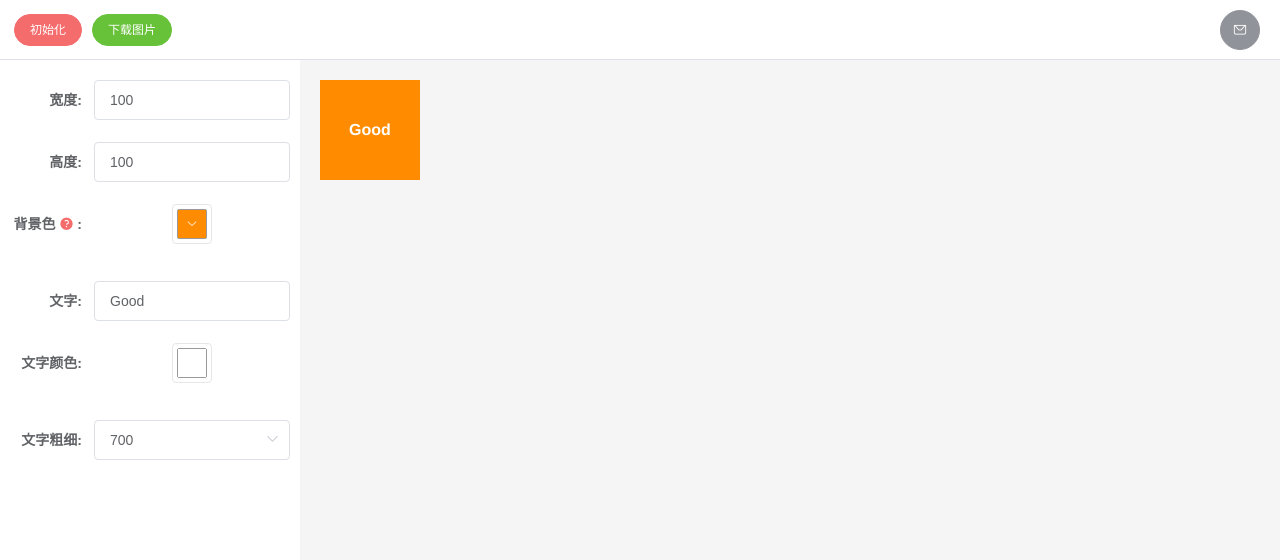
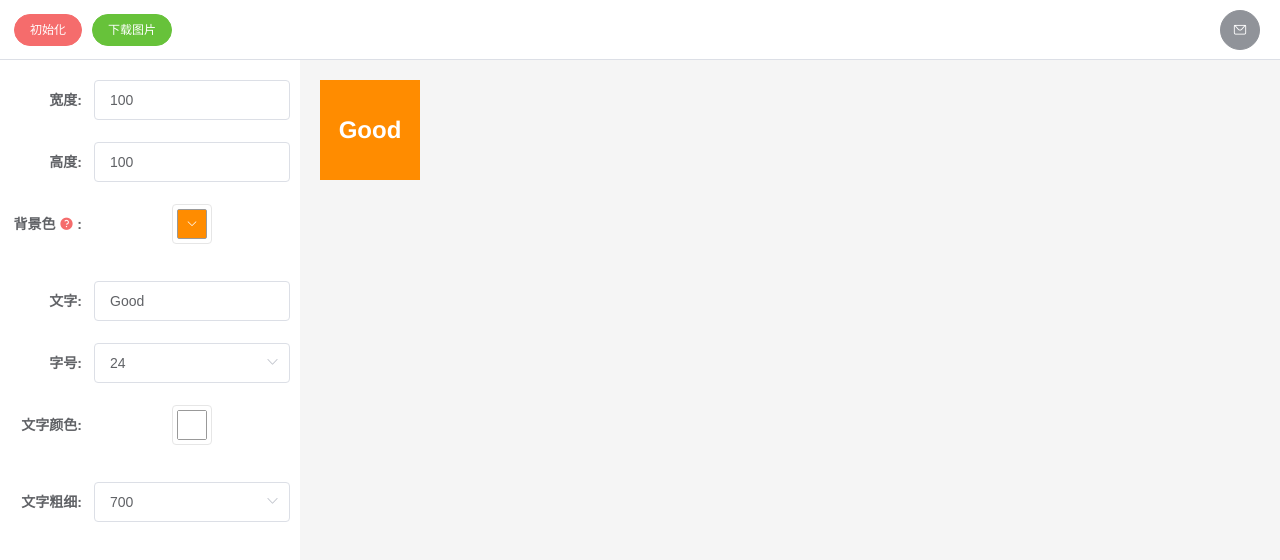
Before and after one commit to itzhenzichao/dom-conversion-picture, a Vue app: page /#/ in a window 1280 px wide. Shown: the top 560 px of the page. Built offline with nearby package versions, Linux system fonts and the light colour scheme.

Commit message:
feat: 新增字号功能

```diff
--- a/src/views/Home.vue
+++ b/src/views/Home.vue
@@ -87,6 +87,21 @@
                 clearable
               ></el-input>
             </el-form-item>
+            <el-form-item label="字号:">
+              <el-select
+                v-model="configuration.font_size"
+                filterable
+                placeholder="请选择"
+              >
+                <el-option
+                  v-for="item in fontSizeList"
+                  :key="item"
+                  :label="item"
+                  :value="item"
+                >
+                </el-option>
+              </el-select>
+            </el-form-item>
             <el-form-item label="文字颜色:">
               <el-color-picker
                 v-model="configuration.text_color"
@@ -122,6 +137,7 @@
                 backgroundColor: configuration.color,
                 color: configuration.text_color,
                 overflow: 'hidden',
+                fontSize: configuration.font_size + 'px',
               }"
             >
               {{ configuration.text }}
@@ -159,6 +175,7 @@ export default {
         "#c71585",
       ],
       weightList: [100, 200, 300, 400, 500, 600, 700, 800, 900],
+      fontSizeList: [14, 16, 18, 24, 36, 48, 64, 72],
       rules: {
         width: [{ validator: validate, trigger: "blur" }],
         height: [{ validator: validate, trigger: "blur" }],
@@ -182,6 +199,7 @@ export default {
         text: "Good",
         weight: 700,
         text_color: "#ffffff",
+        font_size: 24,
       };
     },
     createPicture() {
```
